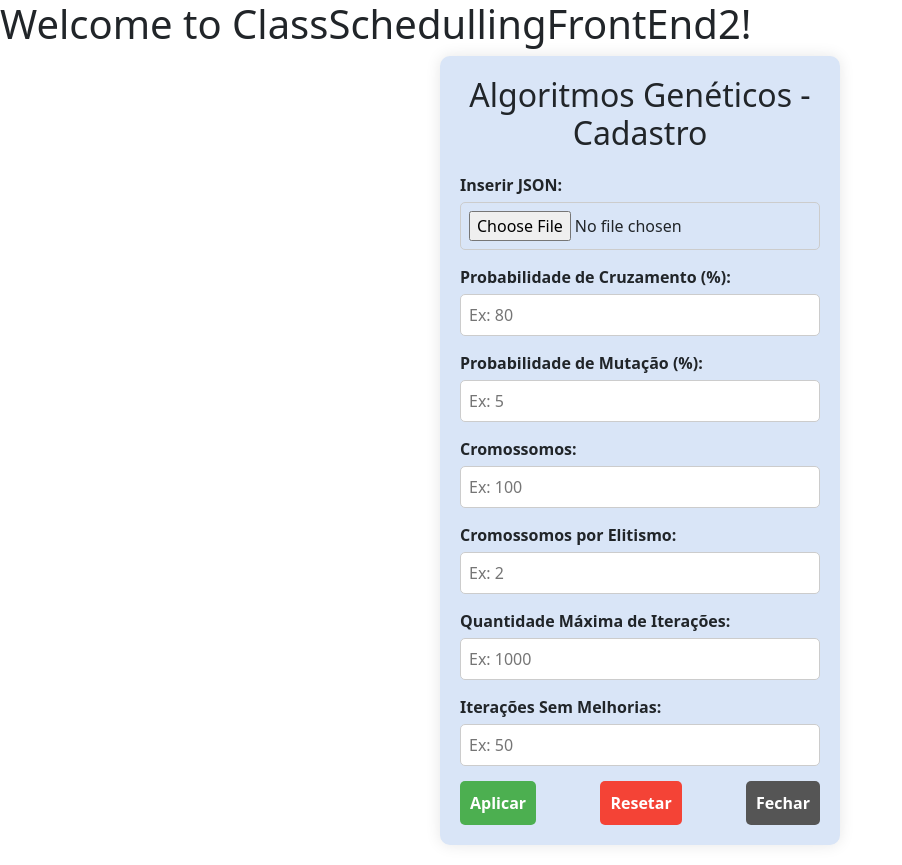
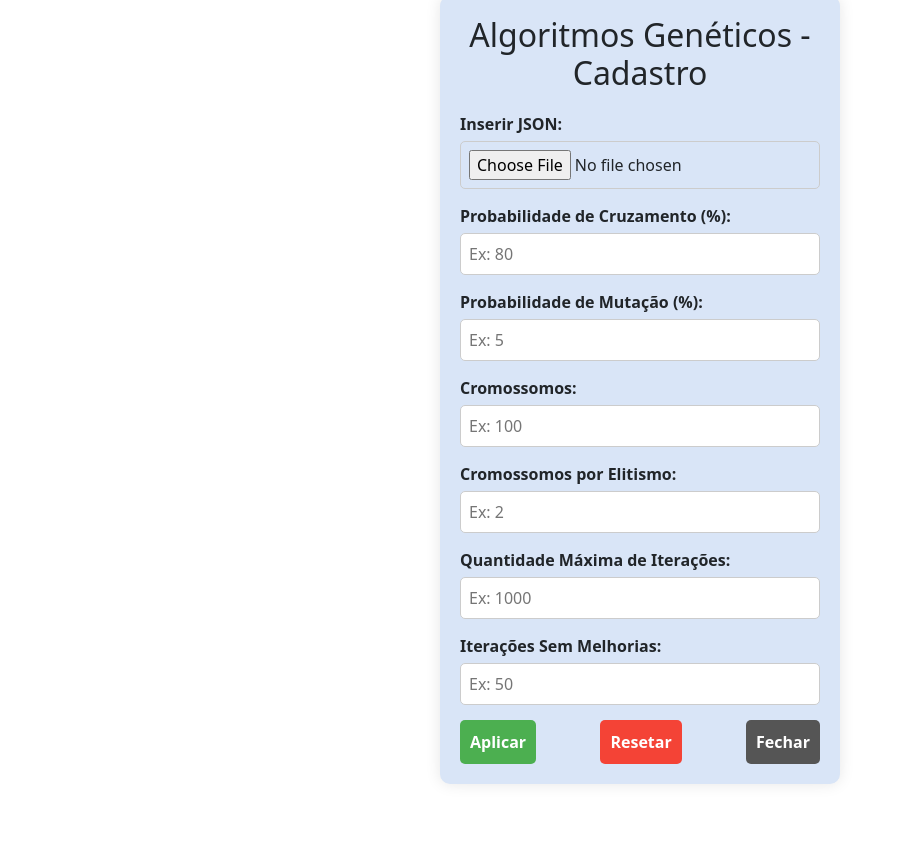
Before and after one commit to allandvieira/ClassSchedullingFrontEnd2, an Angular app: page / in a window 1280 px wide. Shown: the whole page, without its empty margins (0-902 px from the left). After the commit the page ends 824 px from the top, so only its background shows below. Built offline with nearby package versions, Linux system fonts and the light colour scheme.

Commit message:
feat: Toastr funcionando no JSON

```diff
--- a/angular.json
+++ b/angular.json
@@ -57,7 +57,8 @@
             ],
             "styles": [
               "src/styles.scss",
-              "node_modules/bootstrap/dist/css/bootstrap.min.css"
+              "node_modules/bootstrap/dist/css/bootstrap.min.css",
+              "node_modules/ngx-toastr/toastr.css"
             ],
             "scripts": []
           },
--- a/package.json
+++ b/package.json
@@ -18,6 +18,8 @@
     "@angular/platform-browser-dynamic": "^18.2.0",
     "@angular/router": "^18.2.0",
     "bootstrap": "^5.3.3",
+    "ngx-bootstrap": "^18.1.3",
+    "ngx-toastr": "^19.0.0",
     "rxjs": "~7.8.0",
     "tslib": "^2.3.0",
     "zone.js": "~0.14.10"
--- a/src/app/app.component.scss
+++ b/src/app/app.component.scss
@@ -1,6 +1,13 @@
 /* app.component.scss */
+:host {
+  display: flex;
+  justify-content: center;
+  align-items: center;
+  height: 100vh;
+}
 
-/* Seus estilos globais aqui */
-body {
-    font-family: Arial, sans-serif;
-  }
+app-form {
+  width: 100%;
+  max-width: 600px; /* ajuste o tamanho conforme necessário */
+  padding: 20px;
+}
--- a/src/app/app.component.ts
+++ b/src/app/app.component.ts
@@ -7,10 +7,9 @@ import { FormComponent } from './form/form.component';
   standalone: true,
   imports: [RouterOutlet, FormComponent],
   template: `
-    <h1>Welcome to {{title}}!</h1>
     <app-form></app-form>
   `,
-  styles: [],
+  styleUrls: ['./app.component.scss']
 })
 export class AppComponent {
   title = 'ClassSchedullingFrontEnd2';
--- a/src/app/form/form.component.ts
+++ b/src/app/form/form.component.ts
@@ -1,4 +1,5 @@
 import { Component, OnInit } from '@angular/core';
+import { ToastrService } from 'ngx-toastr';
 
 @Component({
   selector: 'app-form',
@@ -10,7 +11,7 @@ export class FormComponent implements OnInit {
 
   jsonData: any = null;
 
-  constructor() { }
+  constructor(private toastr: ToastrService) {}
 
   ngOnInit(): void {
     const applyBtn = document.getElementById("applyBtn") as HTMLButtonElement;
@@ -23,16 +24,16 @@ export class FormComponent implements OnInit {
         reader.onload = (e: any) => {
           try {
             this.jsonData = JSON.parse(e.target.result);
-            alert("Arquivo JSON carregado com sucesso!");
+            this.toastr.success("Arquivo JSON carregado com sucesso!", "Sucesso!");
             applyBtn.disabled = false;
           } catch (error) {
-            alert("Erro ao ler o arquivo JSON.");
+            this.toastr.error("Erro ao ler o arquivo JSON.", "Erro");
             applyBtn.disabled = true;
           }
         };
         reader.readAsText(file);
       } else {
-        alert("Por favor, selecione um arquivo JSON válido.");
+        this.toastr.warning("Por favor, selecione um arquivo JSON válido.", "Aviso");
         applyBtn.disabled = true;
       }
     });
@@ -43,7 +44,7 @@ export class FormComponent implements OnInit {
     const value = parseInt(Cromossomos.value);
 
     if (value % 2 !== 0) {
-      alert("O valor de Cromossomos deve ser um número par.");
+      this.toastr.warning("O valor de Cromossomos deve ser um número par.", "Aviso");
       Cromossomos.value = ''; // Limpa o campo caso o valor seja ímpar
     }
   }
@@ -53,7 +54,7 @@ export class FormComponent implements OnInit {
     const CromossomosPorElitismo = parseInt((document.getElementById("CromossomosPorElitismo") as HTMLInputElement).value);
 
     if (CromossomosPorElitismo >= Cromossomos) {
-      alert("O valor de Cromossomos por Elitismo deve ser menor que o valor de Cromossomos.");
+      this.toastr.warning("O valor de Cromossomos por Elitismo deve ser menor que o valor de Cromossomos.", "Aviso");
       (document.getElementById("CromossomosPorElitismo") as HTMLInputElement).value = '';
     }
   }
@@ -67,7 +68,7 @@ export class FormComponent implements OnInit {
     const InteracoesSemMelhorias = (document.getElementById("InteracoesSemMelhorias") as HTMLInputElement).value;
 
     if (!ProbabilidadeCruzamento || !ProbabilidadeMutacao || !Cromossomos || !CromossomosPorElitismo || !QuantidadeMaxInteracoes || !InteracoesSemMelhorias) {
-      alert("Por favor, preencha todos os campos.");
+      this.toastr.error("Por favor, preencha todos os campos.", "Erro");
       return;
     }
 
@@ -78,7 +79,7 @@ export class FormComponent implements OnInit {
     };
 
     this.showResultScreen(resultData);
-    alert("Configurações aplicadas com sucesso!");
+    this.toastr.success("Configurações aplicadas com sucesso!", "Sucesso!");
   }
 
   showResultScreen(resultData: any): void {
@@ -112,6 +113,6 @@ export class FormComponent implements OnInit {
   }
 
   exportResults(): void {
-    alert("Funcionalidade para exportar resultados ainda não implementada.");
+    this.toastr.info("Funcionalidade para exportar resultados ainda não implementada.", "Info");
   }
 }
--- a/src/main.ts
+++ b/src/main.ts
@@ -1,6 +1,17 @@
 import { bootstrapApplication } from '@angular/platform-browser';
-import { appConfig } from './app/app.config';
 import { AppComponent } from './app/app.component';
+import { importProvidersFrom } from '@angular/core';
+import { provideRouter } from '@angular/router';
+import { routes } from './app/app.routes';
+import { BrowserAnimationsModule } from '@angular/platform-browser/animations';
+import { ToastrModule } from 'ngx-toastr';
 
-bootstrapApplication(AppComponent, appConfig)
-  .catch((err) => console.error(err));
+bootstrapApplication(AppComponent, {
+  providers: [
+    provideRouter(routes),
+    importProvidersFrom(BrowserAnimationsModule),
+    importProvidersFrom(ToastrModule.forRoot({
+      positionClass: 'toast-bottom-right'
+    }))
+  ]
+}).catch(err => console.error(err));
```
Also changed, not shown: 1 other file (tests, documents, lock files or other folders).
